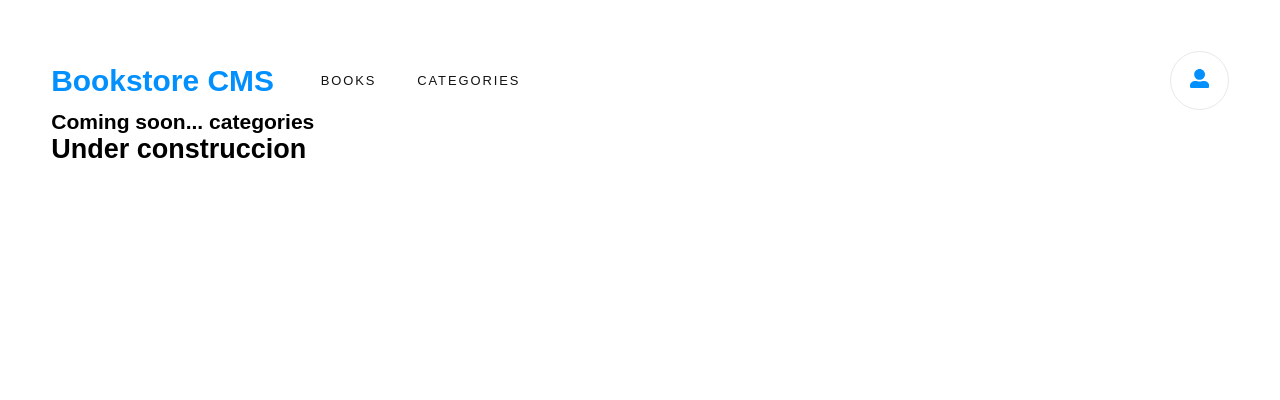
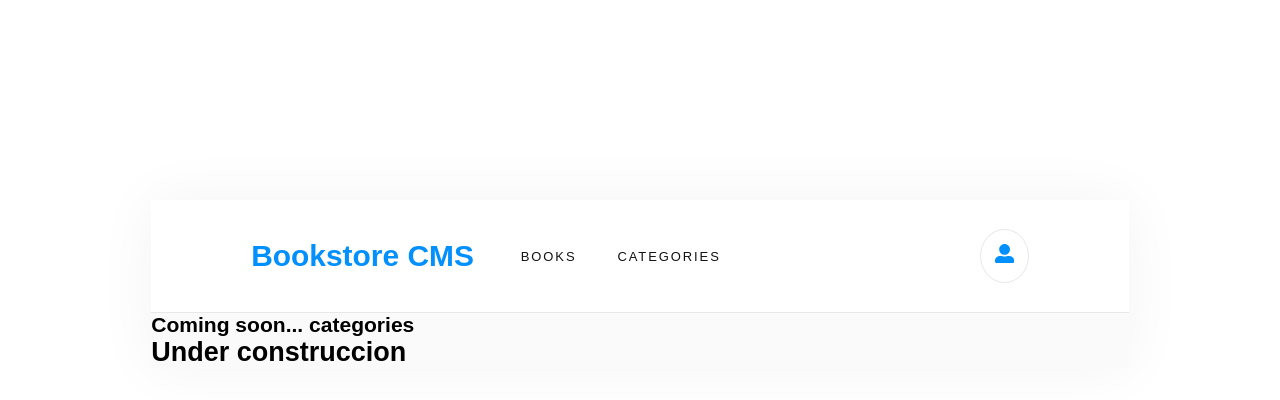
Before and after one commit to LarryIVC/bookstore, a React (Create React App) app: page /categories in a window 1280 px wide. Shown: the top 400 px of the page. Built offline with nearby package versions, Linux system fonts and the light colour scheme.

Commit message:
Update NavBar.css

```diff
--- a/src/css/NavBar.css
+++ b/src/css/NavBar.css
@@ -1,11 +1,18 @@
+.pageContainer {
+  margin: 9.313rem 6.25rem;
+  box-shadow: 0 0 60px 0 rgba(0, 0, 0, 0.05);
+  background-color: #fafafa;
+  border-radius: 4px;
+}
 .header {
   font-family: 'Monserrat', sans-serif;
   display: flex;
   flex-direction: row;
-  width: 100%;
   align-items: center;
   justify-content: space-between;
   background-color: #fff;
+  padding: 1.813rem 6.25rem;
+  border-bottom: 1px solid #e8e8e8;
 }
 
 .navigator {
@@ -29,8 +36,9 @@ h1 {
 }
 
 .menuItem {
+  font-family: 'Montserrat-Regular', sans-serif;
   text-decoration: none;
-  font-size: 0.81rem;
+  font-size: 0.813rem;
   font-weight: normal;
   letter-spacing: 1.9px;
   color: #121212;
@@ -45,8 +53,6 @@ h1 {
   display: flex;
   align-items: center;
   justify-content: center;
-  width: 1.813rem;
-  height: 1.813rem;
   padding: 0.875rem;
   border: solid 1px #e8e8e8;
   border-radius: 50%;
```
